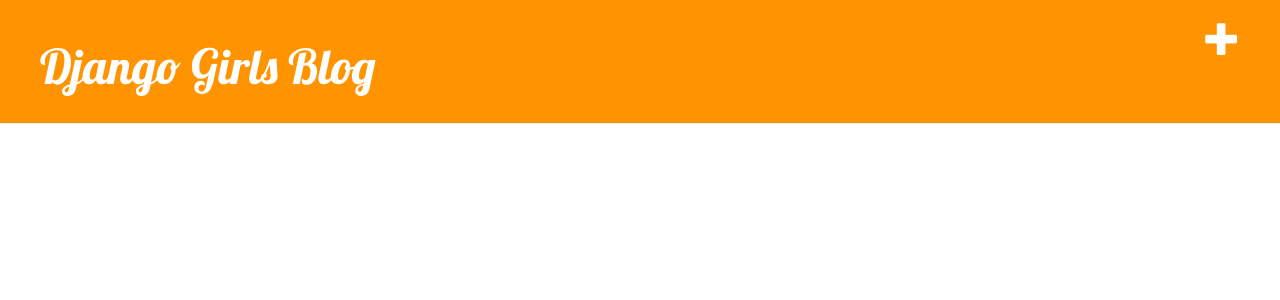
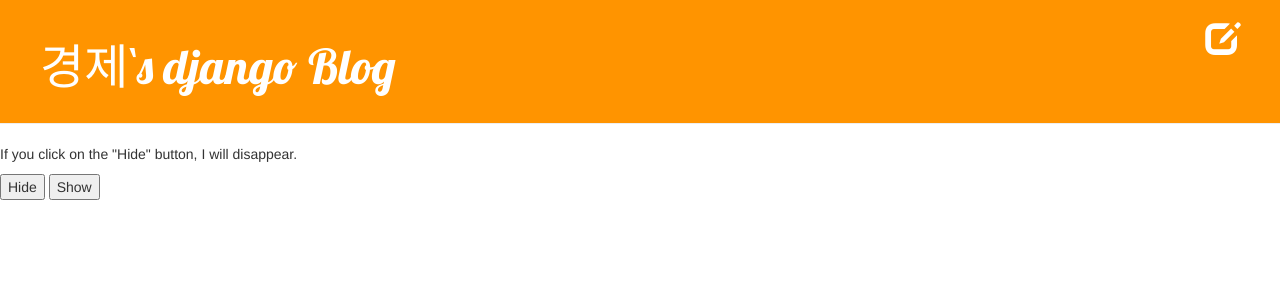
Before and after one commit to abcd1439/my-first-blog, a Django app: page / in a window 1280 px wide. Shown: the top 300 px of the page. Run offline with Django 3.2, Linux system fonts and the light colour scheme; data that the repository does not hold is empty; some libraries are stand-ins or nearby versions.

Commit message:
마지막 끝

```diff
--- a/blog/static/css/blog.css
+++ b/blog/static/css/blog.css
@@ -1,13 +1,16 @@
 .page-header {
-    background-color: #ff9400;
-    margin-top: 0;
-    padding: 20px 20px 20px 40px;
+    background-color: #ff9400;/*배경 색*/
+    margin-top: 0; /*외부의 여백*/
+    padding: 20px 20px 20px 40px;/*내부의 여백*/
 }
 
 .page-header h1, .page-header h1 a, .page-header h1 a:visited, .page-header h1 a:active {
+/*activate a태그가 걸린 글자를 클릭 도중 스타일 변화
+visited 방문한 링크에 대한 스타일의 변화*/
     color: #ffffff;
     font-size: 36pt;
     text-decoration: none;
+    /*밑줄 링크인 text-decoration*/
 }
 
 .content {
@@ -20,6 +23,7 @@ h1, h2, h3, h4 {
 
 .date {
     float: right;
+    /*float는 좌우를 지정하는 것이다.*/
     color: #828282;
 }
 
@@ -32,6 +36,7 @@ h1, h2, h3, h4 {
 }
 
 .top-menu, .top-menu:hover, .top-menu:visited {
+    /*hover는 마우스를 올렸을 때*/
     color: #ffffff;
     float: right;
     font-size: 26pt;
--- a/blog/templates/blog/base.html
+++ b/blog/templates/blog/base.html
@@ -6,17 +6,39 @@
         <link rel="stylesheet" href="//maxcdn.bootstrapcdn.com/bootstrap/3.2.0/css/bootstrap-theme.min.css">
         <link href='//fonts.googleapis.com/css?family=Lobster&subset=latin,latin-ext' rel='stylesheet' type='text/css'>
         <link rel="stylesheet" href="{% static 'css/blog.css' %}">
+        <script src="https://ajax.googleapis.com/ajax/libs/jquery/1.12.2/jquery.min.js"></script>
+        <script>
+        $(document).ready(function(){
+            $("#hide").click(function(){
+                $("p").hide();
+            });
+            $("#show").click(function(){
+                $("p").show();
+            });
+        });
+        </script>
     </head>
     <body>
         <div class="page-header">
-            <a href="{% url 'post_new' %}" class="top-menu"><span class="glyphicon glyphicon-plus"></span></a>
-            <h1><a href="/">Django Girls Blog</a></h1>
+            {% if user.is_authenticated %}
+            <!--증명이 된다면-->
+                <a href="{% url 'post_new' %}" class="top-menu"><span class="glyphicon glyphicon-plus"></span></a>
+                <!--우측 상단에 플러스 버튼-->
+            {% endif %}
+            <a href="{% url 'post_draft_list' %}" class="top-menu"><span class="glyphicon glyphicon-edit"></span></a>
+
+            <h1><a href="/">경제`s django Blog</a></h1>
         </div>
+        <p>If you click on the "Hide" button, I will disappear.</p>
+        <button id="hide">Hide</button>
+        <button id="show">Show</button>
+
         <div class="content container">
             <div class="row">
                 <div class="col-md-8">
                     {% block content %}
                     {% endblock %}
+                    <!--다른 파일에서 상속할때 사용-->
                 </div>
             </div>
         </div>
--- a/blog/templates/blog/post_detail.html
+++ b/blog/templates/blog/post_detail.html
@@ -1,13 +1,19 @@
+
 {% extends 'blog/base.html' %}
 
 {% block content %}
     <div class="post">
+        <a class="btn btn-default" href="{% url 'post_remove' pk=post.pk %}"><span class="glyphicon glyphicon-remove"></span></a>
         {% if post.published_date %}
             <div class="date">
                 {{ post.published_date }}
             </div>
+        {% else %}
+        <a class="btn btn-default" href="{% url 'blog.views.post_publish' pk=post.pk %}">Publish</a>
         {% endif %}
+        <!--날짜-->
         <a class="btn btn-default" href="{% url 'post_edit' pk=post.pk %}"><span class="glyphicon glyphicon-pencil"></span></a>
+        <!--위에 연필 버튼,클릭시 post_edit으로 넘어간다.-->
         <h1>{{ post.title }}</h1>
         <p>{{ post.text|linebreaks }}</p>
     </div>
--- a/blog/templates/blog/post_edit.html
+++ b/blog/templates/blog/post_edit.html
@@ -4,6 +4,8 @@
     <h1>New post</h1>
     <form method="POST" class="post-form">{% csrf_token %}
         {{ form.as_p }}
+        <!--타이틀과 바,텍스트와 바-->
         <button type="submit" class="save btn btn-default">Save</button>
+        <!--세이브 버튼-->
     </form>
 {% endblock %}
--- a/blog/templates/blog/post_list.html
+++ b/blog/templates/blog/post_list.html
@@ -2,12 +2,13 @@
 
 {% block content %}
     {% for post in posts %}
+    <!--포스트에 있는 모든 목록-->
         <div class="post">
             <div class="date">
                 {{ post.published_date }}
             </div>
             <h1><a href="{% url 'post_detail' pk=post.pk %}">{{ post.title }}</a></h1>
-            <p>{{ post.text|linebreaks }}</p>
+            <p>{{ post.text|linebreaks }}</p><!--행이 바뀌면 문단으로 변환하도록 하라-->
         </div>
     {% endfor %}
 {% endblock content %}
--- a/blog/urls.py
+++ b/blog/urls.py
@@ -6,4 +6,7 @@ urlpatterns = [
     url(r'^post/(?P<pk>[0-9]+)/$', views.post_detail, name='post_detail'),
     url(r'^post/new/$', views.post_new, name='post_new'),
     url(r'^post/(?P<pk>[0-9]+)/edit/$', views.post_edit, name='post_edit'),
+    url(r'^post/(?P<pk>\d+)/remove/$', views.post_remove, name='post_remove'),
+    url(r'^drafts/$', views.post_draft_list, name='post_draft_list'),
+    url(r'^post/(?P<pk>\d+)/publish/$', views.post_publish, name='post_publish'),
 ]
--- a/blog/views.py
+++ b/blog/views.py
@@ -2,13 +2,14 @@ from django.shortcuts import render
 from django.utils import timezone
 from .models import Post
 from django.shortcuts import render, get_object_or_404
+from .forms import PostForm
+from django.shortcuts import redirect
 def post_new(request):
     if request.method == "POST":
         form = PostForm(request.POST)
         if form.is_valid():
             post = form.save(commit=False)
             post.author = request.user
-            post.published_date = timezone.now()
             post.save()
             return redirect('blog.views.post_detail', pk=post.pk)
     else:
@@ -27,9 +28,24 @@ def post_edit(request, pk):
         if form.is_valid():
             post = form.save(commit=False)
             post.author = request.user
-            post.published_date = timezone.now()
             post.save()
             return redirect('blog.views.post_detail', pk=post.pk)
     else:
         form = PostForm(instance=post)
     return render(request, 'blog/post_edit.html', {'form': form})
+def post_remove(request, pk):
+    post = get_object_or_404(Post, pk=pk)
+    post.delete()
+    return redirect('blog.views.post_list')
+def post_draft_list(request):
+    posts = Post.objects.filter(published_date__isnull=True).order_by('created_date')
+    return render(request, 'blog/post_draft_list.html', {'posts': posts})
+
+def post_publish(request, pk):
+    post = get_object_or_404(Post, pk=pk)
+    post.publish()
+    return redirect('blog.views.post_detail', pk=pk)
+
+def publish(self):
+    self.published_date = timezone.now()
+    self.save()
```
Also changed, not shown: blog/templates/blog/post_draft_list.html (added, +11 -0 lines).
